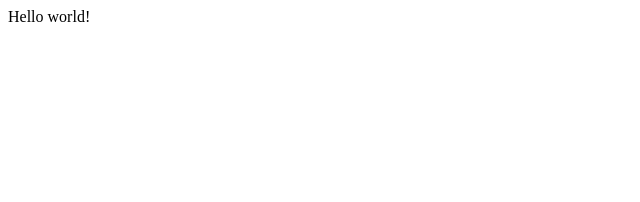
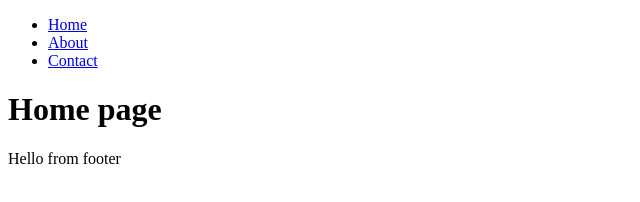
Before and after one commit to YusufLaidey/Simply-recipes, a Gatsby site: page / in a window 1280 px wide. Shown: the whole page, without its empty margins (0-640 px from the left). Built offline with nearby package versions, Linux system fonts and the light colour scheme; Gatsby itself is replaced by a stand-in of ours.

Commit message:
initial commit

```diff
--- a/gatsby-config.js
+++ b/gatsby-config.js
@@ -6,5 +6,5 @@
 
 module.exports = {
   /* Your site config here */
-  plugins: [],
+  plugins: [`gatsby-plugin-styled-components`],
 }
--- a/package.json
+++ b/package.json
@@ -14,9 +14,13 @@
     "test": "echo \"Write tests! -> https://gatsby.dev/unit-testing\" && exit 1"
   },
   "dependencies": {
+    "babel-plugin-styled-components": "^2.0.7",
     "gatsby": "^4.22.0",
+    "gatsby-plugin-styled-components": "^5.22.0",
     "react": "^18.1.0",
-    "react-dom": "^18.1.0"
+    "react-dom": "^18.1.0",
+    "styled-components": "^5.3.5",
+    "yoga-layout-prebuilt": "^1.10.0"
   },
   "devDependencies": {
     "prettier": "^2.7.1"
--- /dev/null
+++ b/src/components/Footer.js
@@ -0,0 +1,11 @@
+import React from 'react'
+
+const Footer = () => {
+  return (
+    <footer>
+      Hello from footer
+    </footer>
+  )
+}
+
+export default Footer
--- /dev/null
+++ b/src/components/Layout.js
@@ -0,0 +1,16 @@
+import React from 'react'
+
+import Navbar from './Navbar'
+import Footer from './Footer'
+
+const Layout = ({children}) => {
+  return (
+    <>
+      <Navbar/>
+      {children}
+      <Footer/>
+    </>
+  )
+}
+
+export default Layout
--- /dev/null
+++ b/src/components/Navbar.js
@@ -0,0 +1,23 @@
+import React from 'react'
+
+import { Link } from 'gatsby'
+
+const Navbar = () => {
+  return (
+      <nav>
+        <ul>
+            <li>
+                <Link to='/'>Home</Link>
+            </li>
+            <li>
+                <Link to='/about'>About</Link>
+            </li>
+            <li>
+                <Link to='/contact'>Contact</Link>
+            </li>
+        </ul>
+      </nav>
+  )
+}
+
+export default Navbar
--- a/src/pages/index.js
+++ b/src/pages/index.js
@@ -1,5 +1,9 @@
 import React from "react"
 
+import Layout from "../components/Layout"
+
 export default function Home() {
-  return <div>Hello world!</div>
+  return <Layout>
+  <h1>Home page</h1>
+   </Layout>
 }
```
Also changed, not shown: src/pages/404.js (added, +11 -0 lines), src/pages/about.js (added, +13 -0 lines), src/pages/contact.js (added, +11 -0 lines), src/pages/recipe.js (added, +13 -0 lines), src/pages/tags.js (added, +13 -0 lines), 2 other files.
